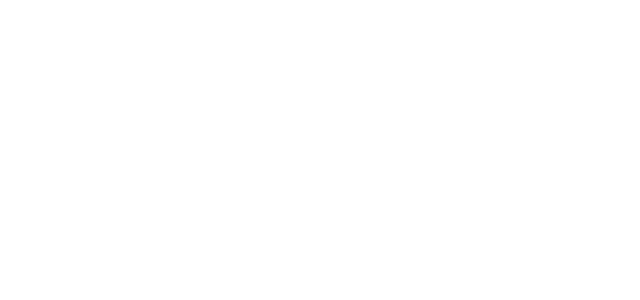
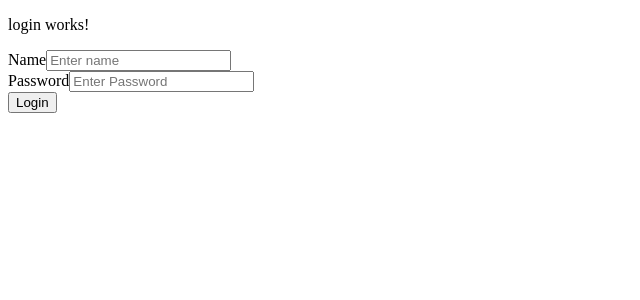
Before and after one commit to 999mattia/grades, an Angular app in the folder client/: page /login in a window 1280 px wide. Before the commit this address led to /. Shown: the top 300 px of the page, without its empty margins (0-640 px from the left). Built offline with nearby package versions, Linux system fonts and the light colour scheme.

Commit message:
initial commit

```diff
--- a/client/angular.json
+++ b/client/angular.json
@@ -94,5 +94,8 @@
         }
       }
     }
+  },
+  "cli": {
+    "analytics": false
   }
 }
--- a/client/src/app/app-routing.module.ts
+++ b/client/src/app/app-routing.module.ts
@@ -1,7 +1,12 @@
 import { NgModule } from '@angular/core';
 import { RouterModule, Routes } from '@angular/router';
+import { LoginComponent } from './login/login.component';
+import { HomeComponent } from './home/home.component';
 
-const routes: Routes = [];
+const routes: Routes = [
+	{ path: '', component: HomeComponent },
+	{ path: 'login', component: LoginComponent },
+];
 
 @NgModule({
 	imports: [RouterModule.forRoot(routes)],
--- /dev/null
+++ b/client/src/app/home/home.component.html
@@ -0,0 +1 @@
+<p>home works!</p>
--- /dev/null
+++ b/client/src/app/login/login.component.html
@@ -0,0 +1,24 @@
+<p>login works!</p>
+
+<form class="form-signin" [formGroup]="loginForm" (ngSubmit)="onSubmit()">
+	<div class="form-group">
+		<label>Name</label>
+		<input
+			type="text"
+			class="form-control"
+			formControlName="name"
+			placeholder="Enter name"
+			required
+		/>
+	</div>
+	<div class="form-group">
+		<label>Password</label>
+		<input
+			type="password"
+			class="form-control"
+			formControlName="password"
+			placeholder="Enter Password"
+		/>
+	</div>
+	<button type="submit" class="btn btn-block btn-primary">Login</button>
+</form>
--- /dev/null
+++ b/client/src/app/login/login.component.ts
@@ -0,0 +1,29 @@
+import { Component } from '@angular/core';
+import { FormBuilder, FormGroup } from '@angular/forms';
+import { AuthService } from '../shared/auth.service';
+import { Router } from '@angular/router';
+
+@Component({
+	selector: 'app-login',
+	templateUrl: './login.component.html',
+	styleUrls: ['./login.component.css'],
+})
+export class LoginComponent {
+	loginForm: FormGroup;
+
+	constructor(
+		private fb: FormBuilder,
+		private authService: AuthService,
+		private router: Router
+	) {
+		this.loginForm = this.fb.group({
+			name: '',
+			password: '',
+		});
+	}
+
+	onSubmit() {
+		this.authService.logIn(this.loginForm.value);
+		this.router.navigate(['/']);
+	}
+}
--- /dev/null
+++ b/client/src/app/shared/auth.service.ts
@@ -0,0 +1,19 @@
+import { Injectable } from '@angular/core';
+import { HttpClient } from '@angular/common/http';
+import { Router } from '@angular/router';
+import { LoginData } from './models';
+
+@Injectable({
+	providedIn: 'root',
+})
+export class AuthService {
+	constructor(private http: HttpClient, public router: Router) {}
+
+	logIn(user: LoginData) {
+		return this.http
+			.post<any>('https://api.grades.mattiag.ch/login', user)
+			.subscribe((res: any) => {
+				localStorage.setItem('access_token', res.token);
+			});
+	}
+}
--- /dev/null
+++ b/client/src/app/shared/models.ts
@@ -0,0 +1,4 @@
+export interface LoginData {
+	name: string;
+	password: string;
+}
```
Also changed, not shown: client/src/app/app.module.ts (+11 -2 lines), client/src/app/home/home.component.ts (added, +10 -0 lines), client/src/app/home/home.component.css (added), client/src/app/login/login.component.css (added).
